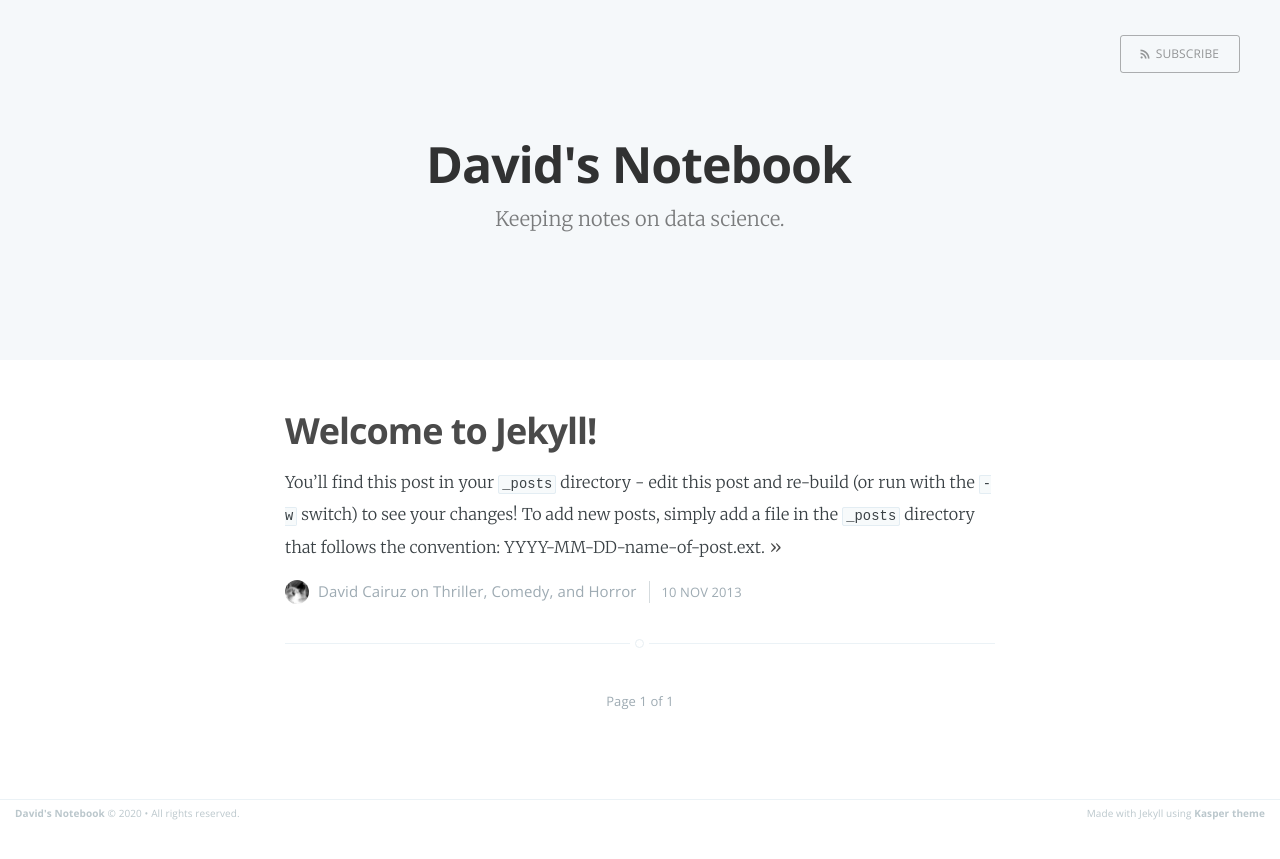
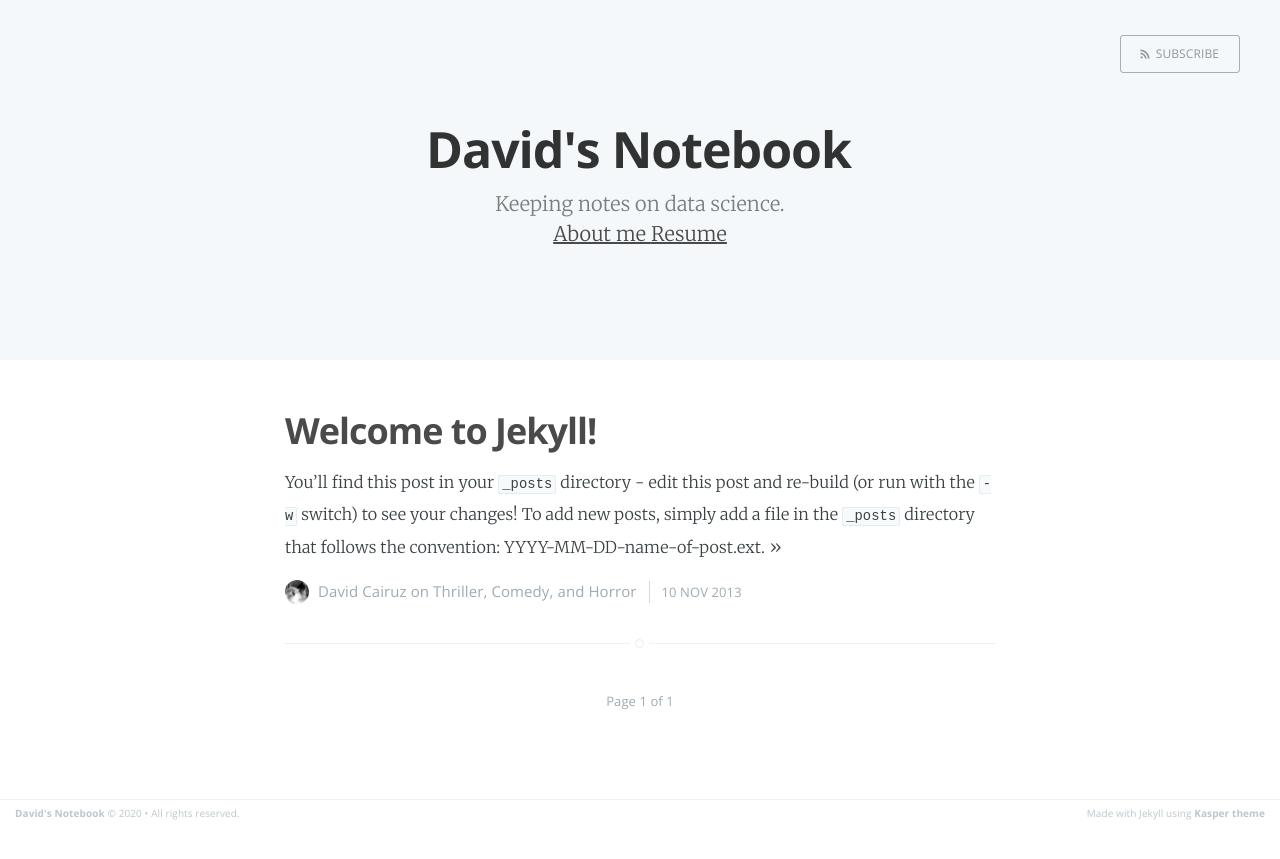
Before and after one commit to davidcairuz/davidcairuz.github.io, a Jekyll site: the page built from index.html, in a window 1280 px wide. Shown: the top 859 px of the page. Built offline with Jekyll 4.4.1, drawn with Linux system fonts in a browser that asks for light colours; the list of posts is cut into pages by our own code.

Commit message:
Update index.html

```diff
--- a/index.html
+++ b/index.html
@@ -3,6 +3,7 @@ layout: default
 title: Home
 cover: false
 about: 'about.html'
+resume: 'resume.html'
 ---
 
 <header class="main-header {% if page.cover %}" style="background-image: url({{ page.cover }}) {%else%}no-cover{% endif %}">
@@ -21,7 +22,8 @@ about: 'about.html'
                 {% if site.description %} {{ site.description }}. {% endif %}
             </h2>
             <h2 class="page-description">
-                {% if page.resume %} <a href='{{ site.baseurl }}{{ page.resume }}'>About me </a> {% endif %}
+                {% if page.about %} <a href='{{ site.baseurl }}{{ page.about }}'>About me </a> {% endif %}
+                {% if page.resume %} <a href='{{ site.baseurl }}{{ page.resume }}'>Resume </a> {% endif %}
             </h2>
         </div>
     </div>
```
